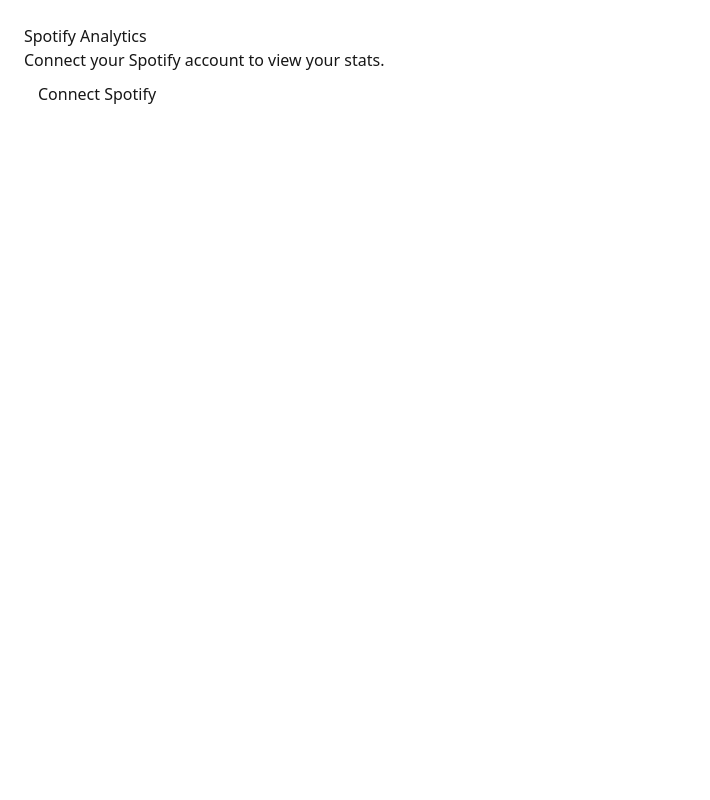
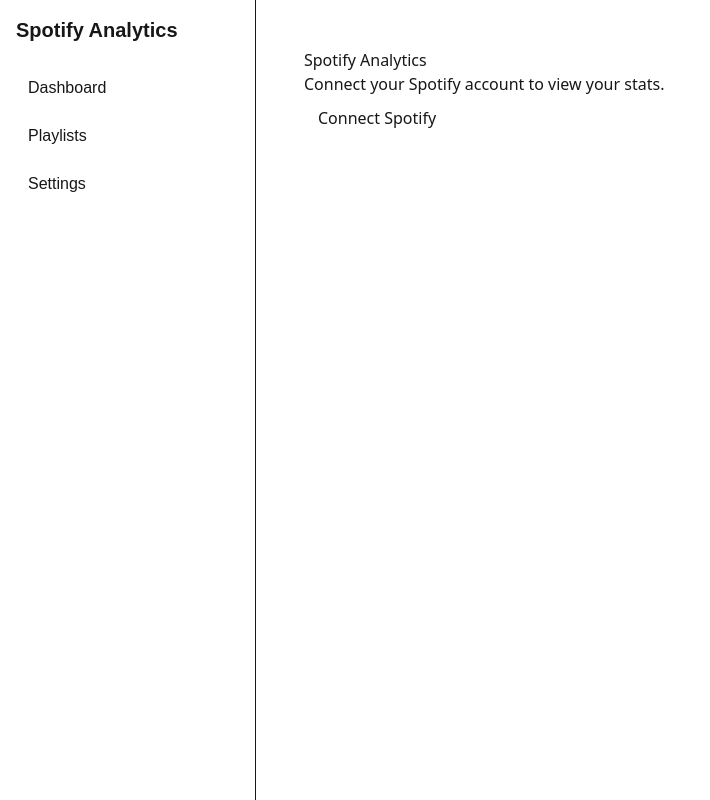
Before and after one commit to artheinian/spotify-analytics, a Next.js app in the folder spotify-analytics/: page / in a window 1280 px wide. Shown: the whole page, without its empty margins (0-710 px from the left). Built offline with nearby package versions, Linux system fonts and the light colour scheme.

Commit message:
Sidebar implemented

```diff
--- /dev/null
+++ b/spotify-analytics/components/ui/Sidebar.js
@@ -0,0 +1,24 @@
+"use client"
+
+import Link from "next/link"
+import { usePathname } from "next/navigation"
+
+export default function SideBar() {
+    const pathname = usePathname()
+
+    const linkClass = (path) =>
+        `rounded px-3 py-2 ${pathname === path ? "font-semibold " : "hover:bg-gray-100 hover:text-black"
+        }`
+
+    return (
+        <aside className="w-64 border-r p-4">
+            <div className="mb-6 text-xl font-bold">Spotify Analytics</div>
+
+            <nav className="flex flex-col gap-2">
+                <Link className={linkClass("/dashboard")} href="/dashboard">Dashboard</Link>
+                <Link className={linkClass("/playlists")} href="/playlists">Playlists</Link>
+                <Link className={linkClass("/settings")} href="/settings">Settings</Link>
+            </nav>
+        </aside>
+    )
+}
--- a/spotify-analytics/pages/_app.js
+++ b/spotify-analytics/pages/_app.js
@@ -1,5 +1,13 @@
 import "@/styles/globals.css";
+import Sidebar from "../components/ui/Sidebar"
 
 export default function App({ Component, pageProps }) {
-  return <Component {...pageProps} />;
+  return (
+    <div className="flex min-h-screen">
+      <Sidebar />
+      <main className="flex-1 p-6">
+        <Component {...pageProps} />
+      </main>
+    </div>
+  )
 }
```
